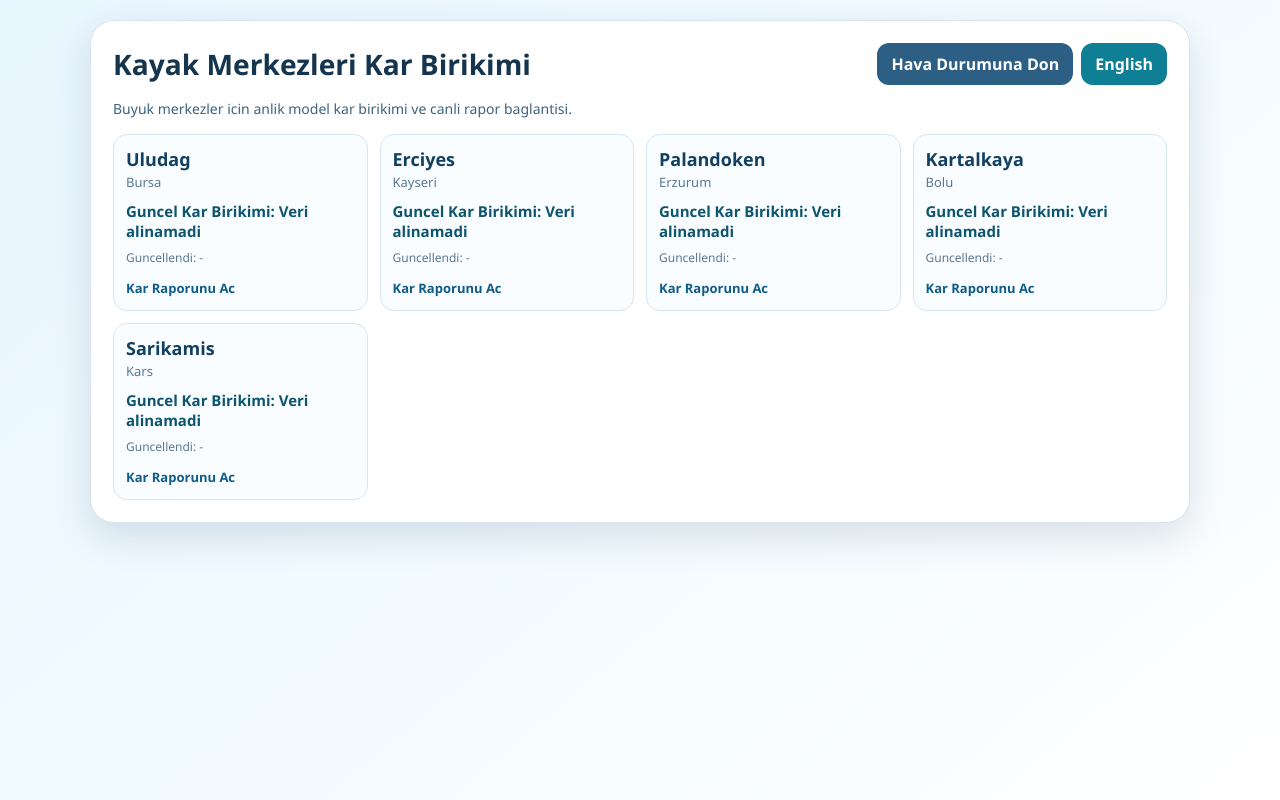
After one commit to efegu4499/Hava-Durumu, a Flask app: page /kayak-merkezleri in a window 1280 px wide. The commit adds this page. Run offline with Flask 3, Linux system fonts and the light colour scheme; data that the repository does not hold is empty.

Commit message:
Kayak merkezleri kar birikimi sekmesi eklendi

```diff
--- a/app.py
+++ b/app.py
@@ -1,4 +1,7 @@
 import os
+from urllib.parse import urlencode
+from urllib.request import Request, urlopen
+import json
 from flask import Flask, jsonify, render_template, request, send_file, send_from_directory
 
 from weather_app import (
@@ -12,6 +15,45 @@ from weather_app import (
 
 app = Flask(__name__)
 app.static_folder = os.path.join(os.path.dirname(__file__), "assets")
+
+
+SKI_RESORTS = [
+    {
+        "name": "Uludag",
+        "region": "Bursa",
+        "latitude": 40.0928,
+        "longitude": 29.2216,
+        "report_url": "https://www.snow-forecast.com/resorts/Uludag",
+    },
+    {
+        "name": "Erciyes",
+        "region": "Kayseri",
+        "latitude": 38.5311,
+        "longitude": 35.4487,
+        "report_url": "https://www.snow-forecast.com/resorts/Erciyes",
+    },
+    {
+        "name": "Palandoken",
+        "region": "Erzurum",
+        "latitude": 39.8555,
+        "longitude": 41.2743,
+        "report_url": "https://www.snow-forecast.com/resorts/Palandoken",
+    },
+    {
+        "name": "Kartalkaya",
+        "region": "Bolu",
+        "latitude": 40.5966,
+        "longitude": 31.7298,
+        "report_url": "https://www.snow-forecast.com/resorts/Kartalkaya",
+    },
+    {
+        "name": "Sarikamis",
+        "region": "Kars",
+        "latitude": 40.3521,
+        "longitude": 42.5984,
+        "report_url": "https://www.snow-forecast.com/resorts/Sarikamis",
+    },
+]
 
 
 def get_background_theme(weather_code):
@@ -47,6 +89,7 @@ def get_ui_texts(lang):
             "snow": "Snow",
             "no_favorites": "No favorite cities yet.",
             "searching": "Searching...",
+            "ski_tab": "Ski Snow",
         }
 
     return {
@@ -68,7 +111,74 @@ def get_ui_texts(lang):
         "snow": "Kar",
         "no_favorites": "Henuz favori sehir yok.",
         "searching": "Araniyor...",
+        "ski_tab": "Kayak Karlari",
     }
+
+
+def get_ski_texts(lang):
+    if lang == "en":
+        return {
+            "title": "Ski Resort Snow Depth",
+            "subtitle": "Current modeled snow depth and live report links for major resorts.",
+            "depth": "Current Snow Depth",
+            "updated": "Updated",
+            "open_report": "Open Snow Report",
+            "back": "Back To Weather",
+            "unavailable": "Data unavailable",
+        }
+
+    return {
+        "title": "Kayak Merkezleri Kar Birikimi",
+        "subtitle": "Buyuk merkezler icin anlik model kar birikimi ve canli rapor baglantisi.",
+        "depth": "Guncel Kar Birikimi",
+        "updated": "Guncellendi",
+        "open_report": "Kar Raporunu Ac",
+        "back": "Hava Durumuna Don",
+        "unavailable": "Veri alinamadi",
+    }
+
+
+def _fetch_open_meteo_current(lat, lon):
+    query = urlencode(
+        {
+            "latitude": lat,
+            "longitude": lon,
+            "current": "snow_depth,temperature_2m",
+            "timezone": "auto",
+            "models": "ecmwf_ifs025",
+        }
+    )
+    url = f"https://api.open-meteo.com/v1/forecast?{query}"
+    request = Request(url, headers={"User-Agent": "weather-app/1.0"})
+    with urlopen(request, timeout=10) as response:
+        return json.loads(response.read().decode("utf-8"))
+
+
+def get_ski_resorts_snow_data(lang="tr"):
+    items = []
+    for resort in SKI_RESORTS:
+        snow_depth_cm = None
+        updated_at = None
+        try:
+            data = _fetch_open_meteo_current(resort["latitude"], resort["longitude"])
+            current = data.get("current") or {}
+            depth_m = current.get("snow_depth")
+            if depth_m is not None:
+                snow_depth_cm = round(float(depth_m) * 100, 1)
+            updated_at = current.get("time")
+        except Exception:
+            snow_depth_cm = None
+
+        items.append(
+            {
+                "name": resort["name"],
+                "region": resort["region"],
+                "snow_depth_cm": snow_depth_cm,
+                "updated_at": updated_at,
+                "report_url": resort["report_url"],
+            }
+        )
+    return items
 
 
 def build_daily_summary(weather, forecast, hourly, lang="tr"):
@@ -268,6 +378,21 @@ def index():
     )
 
 
+@app.route("/kayak-merkezleri", methods=["GET"])
+def ski_resorts():
+    lang = (request.args.get("lang") or "tr").strip().lower()
+    if lang not in {"tr", "en"}:
+        lang = "tr"
+
+    return render_template(
+        "ski_resorts.html",
+        lang=lang,
+        ui_texts=get_ui_texts(lang),
+        ski_texts=get_ski_texts(lang),
+        resorts=get_ski_resorts_snow_data(lang=lang),
+    )
+
+
 def start_server():
     app.run(host="0.0.0.0", port=5000, debug=False)
 
--- /dev/null
+++ b/templates/ski_resorts.html
@@ -0,0 +1,174 @@
+<!doctype html>
+<html lang="tr">
+<head>
+    <meta charset="UTF-8">
+    <meta name="viewport" content="width=device-width, initial-scale=1.0">
+    <title>{{ ski_texts.title }}</title>
+    <style>
+        :root {
+            --bg: linear-gradient(140deg, #e8f6ff 0%, #f3fbff 55%, #ffffff 100%);
+            --ink: #14354d;
+            --panel: #ffffff;
+            --line: #d7e6f1;
+            --primary: #0f7f95;
+            --shadow: 0 14px 38px rgba(19, 49, 73, 0.14);
+        }
+
+        * { box-sizing: border-box; }
+
+        body {
+            margin: 0;
+            min-height: 100vh;
+            background: var(--bg);
+            color: var(--ink);
+            font-family: "Segoe UI", "Trebuchet MS", sans-serif;
+            padding: 20px;
+        }
+
+        .wrap {
+            width: min(1100px, 96vw);
+            margin: 0 auto;
+            background: var(--panel);
+            border: 1px solid var(--line);
+            border-radius: 24px;
+            box-shadow: var(--shadow);
+            padding: 22px;
+        }
+
+        .topbar {
+            display: flex;
+            justify-content: space-between;
+            align-items: center;
+            gap: 12px;
+            flex-wrap: wrap;
+            margin-bottom: 14px;
+        }
+
+        h1 {
+            margin: 0;
+            font-size: clamp(1.2rem, 2.2vw, 2rem);
+        }
+
+        .subtitle {
+            margin: 0 0 16px;
+            color: #3d637e;
+            font-size: 14px;
+        }
+
+        .actions {
+            display: flex;
+            gap: 8px;
+            flex-wrap: wrap;
+        }
+
+        .btn {
+            display: inline-flex;
+            align-items: center;
+            justify-content: center;
+            padding: 10px 14px;
+            border-radius: 12px;
+            background: var(--primary);
+            color: #ffffff;
+            text-decoration: none;
+            font-weight: 700;
+            border: none;
+            cursor: pointer;
+        }
+
+        .btn.secondary {
+            background: #2d5f84;
+        }
+
+        .grid {
+            display: grid;
+            grid-template-columns: repeat(auto-fit, minmax(220px, 1fr));
+            gap: 12px;
+        }
+
+        .card {
+            border: 1px solid var(--line);
+            border-radius: 14px;
+            padding: 12px;
+            background: #fafdff;
+        }
+
+        .name {
+            font-size: 18px;
+            font-weight: 800;
+            margin: 0 0 2px;
+            color: #124061;
+        }
+
+        .region {
+            margin: 0 0 10px;
+            color: #5a7890;
+            font-size: 13px;
+        }
+
+        .depth {
+            font-size: 15px;
+            font-weight: 700;
+            color: #0c556d;
+            margin-bottom: 8px;
+        }
+
+        .meta {
+            font-size: 12px;
+            color: #5a7890;
+            margin-bottom: 10px;
+        }
+
+        .card a {
+            color: #0e5c89;
+            font-size: 13px;
+            font-weight: 700;
+            text-decoration: none;
+        }
+
+        .card a:hover { text-decoration: underline; }
+    </style>
+</head>
+<body>
+    <main class="wrap">
+        <div class="topbar">
+            <h1>{{ ski_texts.title }}</h1>
+            <div class="actions">
+                <a class="btn secondary" href="/?lang={{ lang }}">{{ ski_texts.back }}</a>
+                {% if lang == 'tr' %}
+                <a class="btn" href="/kayak-merkezleri?lang=en">English</a>
+                {% else %}
+                <a class="btn" href="/kayak-merkezleri?lang=tr">Turkce</a>
+                {% endif %}
+            </div>
+        </div>
+
+        <p class="subtitle">{{ ski_texts.subtitle }}</p>
+
+        <section class="grid">
+            {% for item in resorts %}
+            <article class="card">
+                <h2 class="name">{{ item.name }}</h2>
+                <p class="region">{{ item.region }}</p>
+                <div class="depth">
+                    {{ ski_texts.depth }}:
+                    {% if item.snow_depth_cm is not none %}
+                        {{ item.snow_depth_cm }} cm
+                    {% else %}
+                        {{ ski_texts.unavailable }}
+                    {% endif %}
+                </div>
+                <div class="meta">
+                    {{ ski_texts.updated }}:
+                    {% if item.updated_at %}
+                        {{ item.updated_at }}
+                    {% else %}
+                        -
+                    {% endif %}
+                </div>
+                <a href="{{ item.report_url }}" target="_blank" rel="noopener noreferrer">{{ ski_texts.open_report }}</a>
+            </article>
+            {% endfor %}
+        </section>
+    </main>
+</body>
+</html>
```
Also changed, not shown: templates/index.html (+13 -0 lines).
